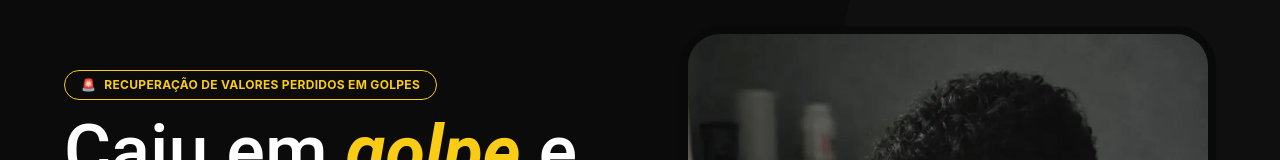
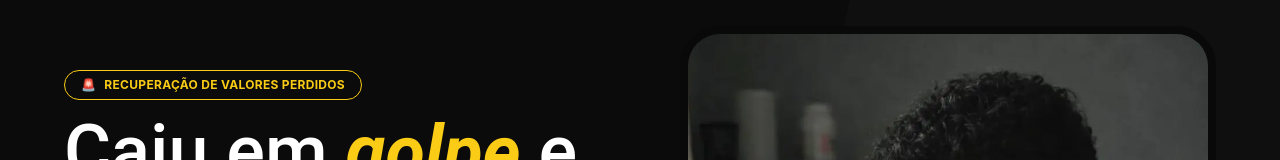
Before and after one commit to Paper-Street-Softwares/LPS-Luedys-e-Alves-Advogados, a React (Vite) app: page / in a window 1280 px wide. Shown: the part 164-324 px from the top of the page. Built offline with nearby package versions, Linux system fonts and the light colour scheme.

Commit message:
fix: Copy alterado

```diff
--- a/src/content/content.jsx
+++ b/src/content/content.jsx
@@ -132,7 +132,7 @@ const content = {
           🚨
         </>
       ),
-      miniTag: <>RECUPERAÇÃO DE VALORES PERDIDOS EM GOLPES</>,
+      miniTag: <>RECUPERAÇÃO DE VALORES PERDIDOS</>,
       FirstPart: <span>Caiu em</span>,
       Destaque: (
         <span className="destaque relative italic font-bold ">golpe</span>
```
